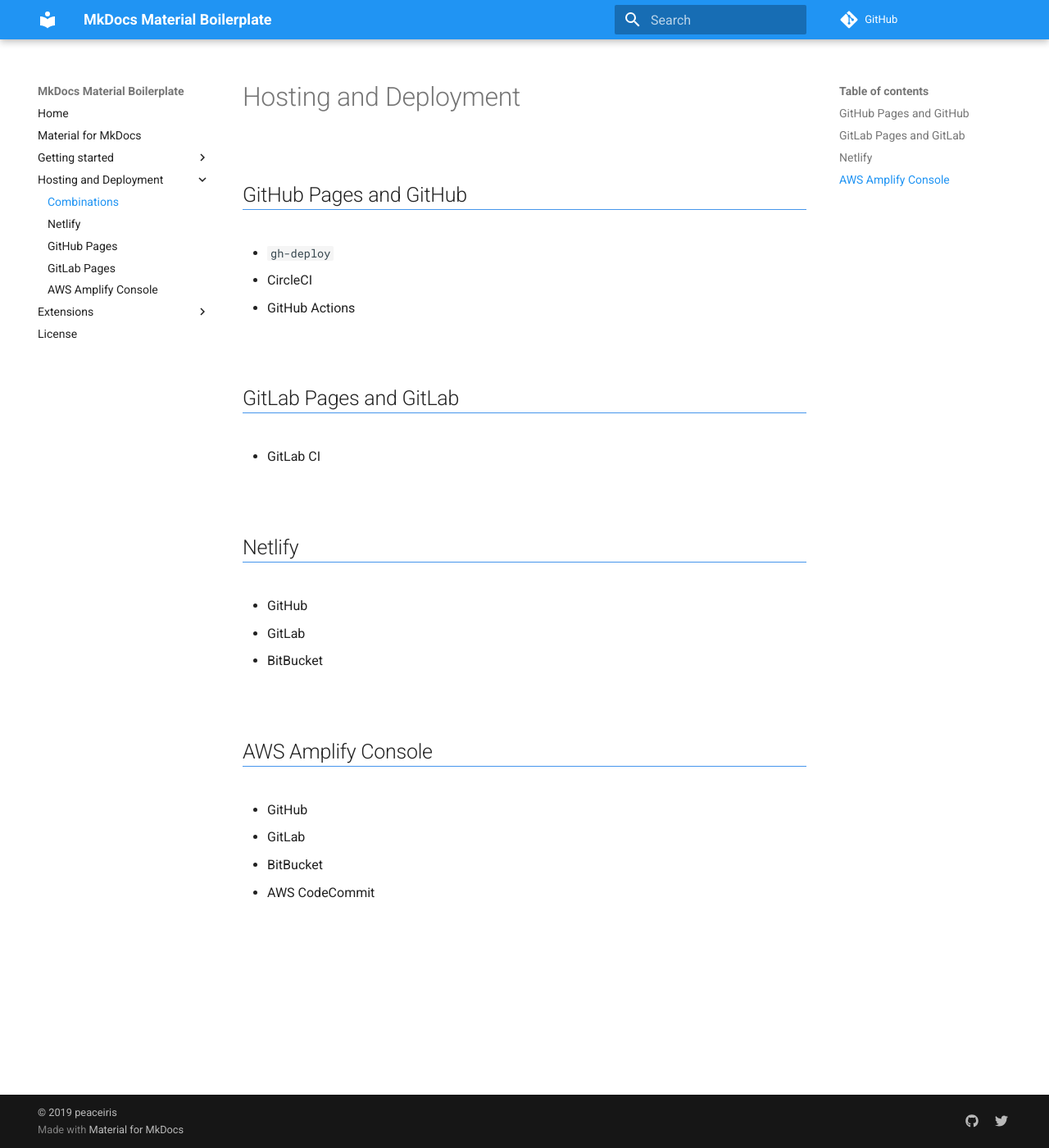
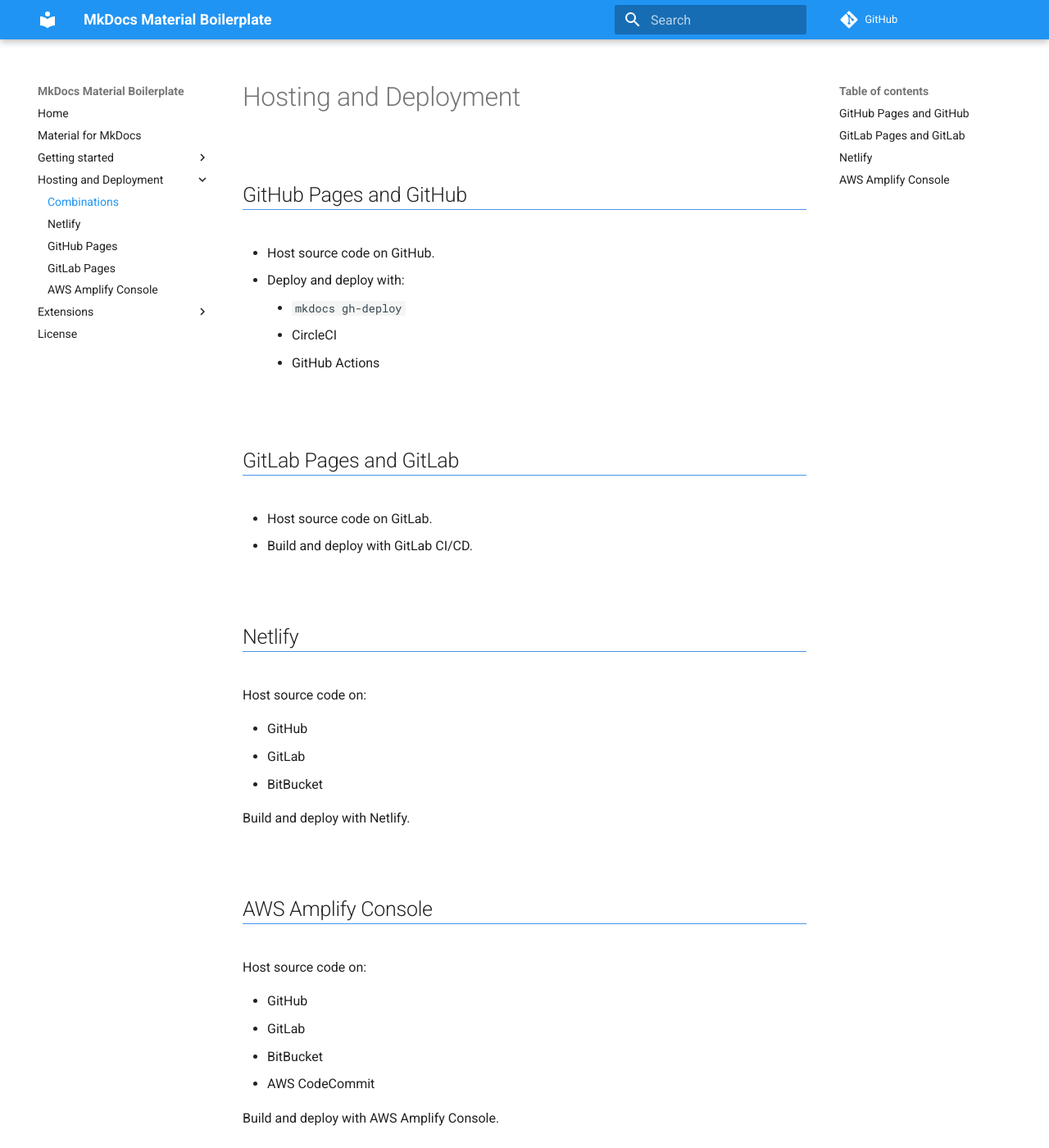
Before and after one commit to peaceiris/mkdocs-material-boilerplate, an MkDocs documentation site: the page built from docs/hosting-and-deployment/combinations.md, in a window 1280 px wide and 1400 px high. Shown: the whole window at 82% size. Built offline with MkDocs 1.6.1 and Material for MkDocs 9.7.7, drawn with Linux system fonts in a browser that asks for light colours; comment, search, counter and statistics services are not loaded.

Commit message:
update: docs

```diff
--- a/docs/hosting-and-deployment/combinations.md
+++ b/docs/hosting-and-deployment/combinations.md
@@ -4,29 +4,40 @@
 
 ## GitHub Pages and GitHub
 
-- `gh-deploy`
-- CircleCI
-- GitHub Actions
+- Host source code on GitHub.
+- Deploy and deploy with:
+    - `mkdocs gh-deploy`
+    - CircleCI
+    - GitHub Actions
 
 
 
 ## GitLab Pages and GitLab
 
-- GitLab CI
+- Host source code on GitLab.
+- Build and deploy with GitLab CI/CD.
 
 
 
 ## Netlify
 
+Host source code on:
+
 - GitHub
 - GitLab
 - BitBucket
+
+Build and deploy with Netlify.
 
 
 
 ## AWS Amplify Console
 
+Host source code on:
+
 - GitHub
 - GitLab
 - BitBucket
 - AWS CodeCommit
+
+Build and deploy with AWS Amplify Console.
```
Also changed, not shown: docs/hosting-and-deployment/github-pages.md (+2 -4 lines), docs/hosting-and-deployment/netlify.md (+1 -1 lines), docs/license.md (+8 -2 lines).
